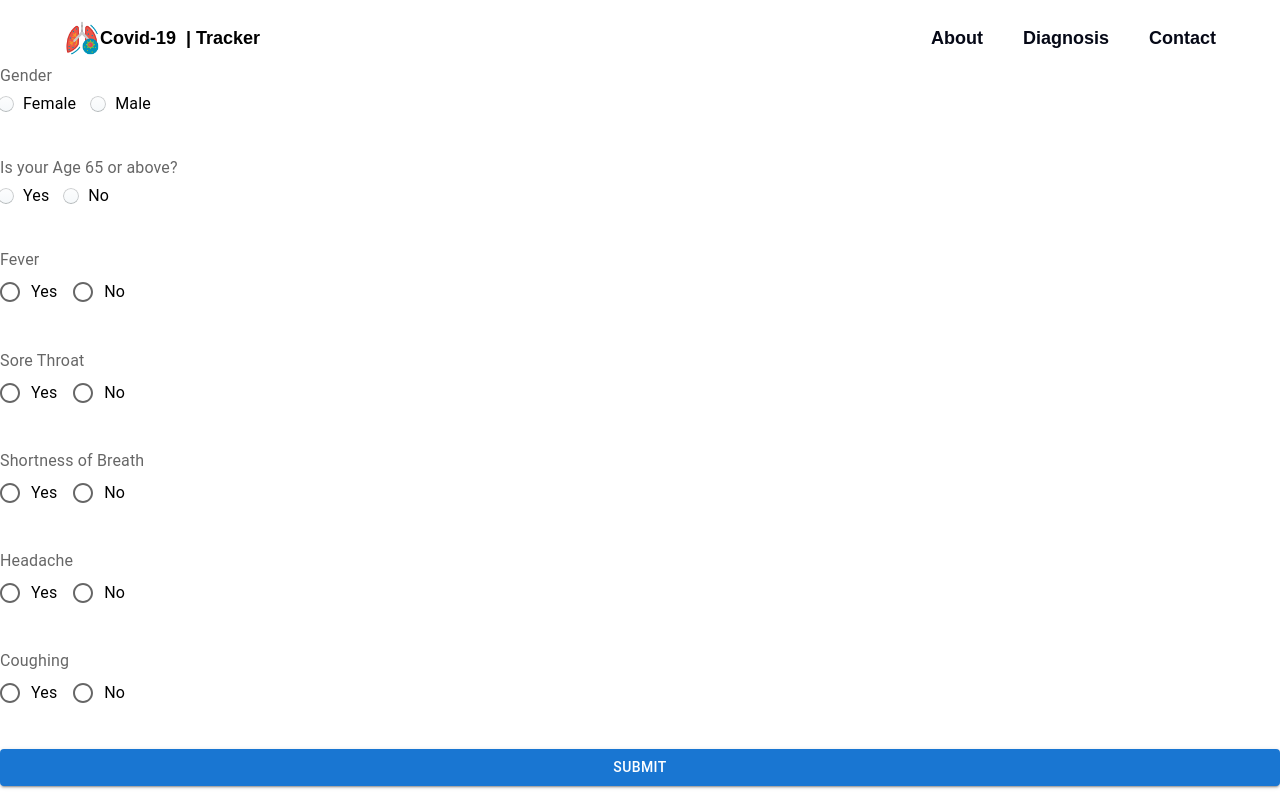
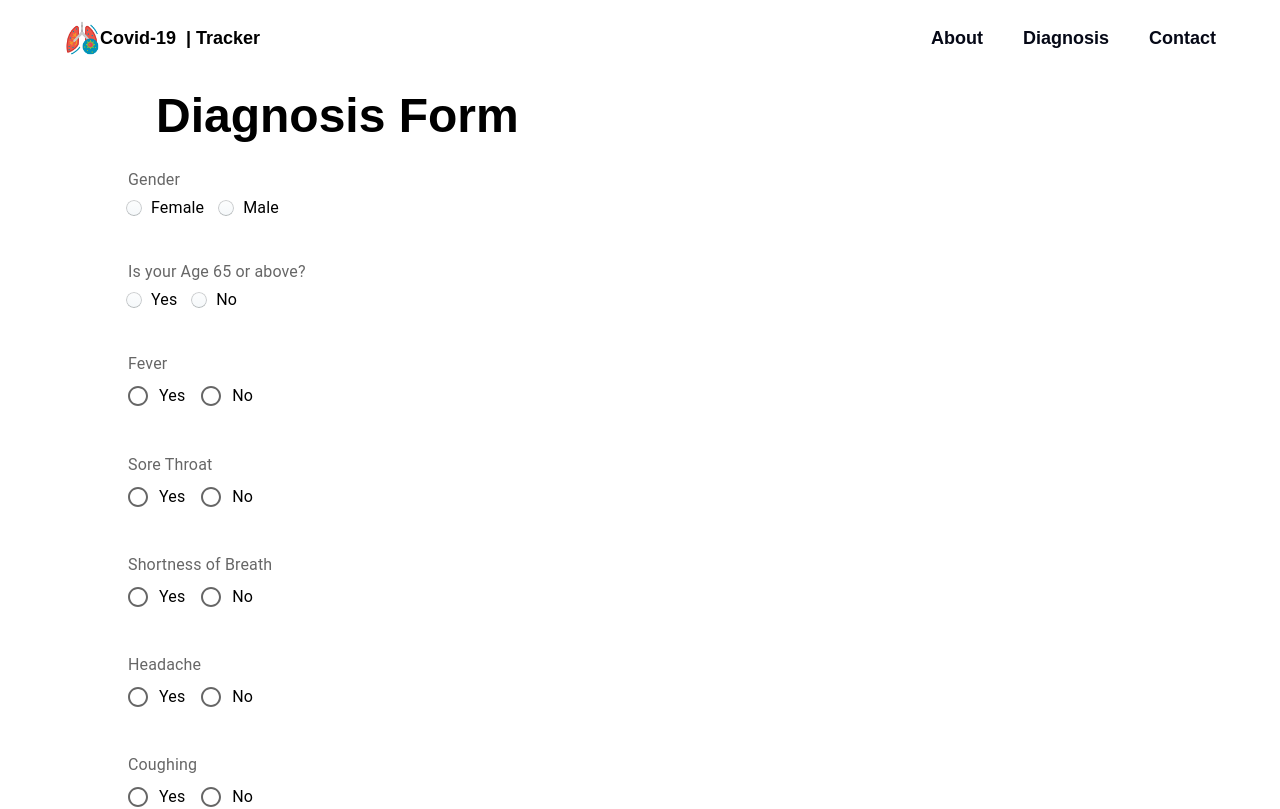
Before and after one commit to johnkim0306/Covid19Tracker, a Next.js app: page /diagnosis in a window 1280 px wide. Shown: the top 809 px of the page. Built offline with nearby package versions, Linux system fonts and the light colour scheme; some icons are missing.

Commit message:
Chagne layout of the diagnosis page

```diff
--- a/app/diagnosis/page.jsx
+++ b/app/diagnosis/page.jsx
@@ -124,8 +124,8 @@ const Diagnosis = () => {
   };
 
   return (
-    <div className="app">
-      <h2 style={{ width: '60%', padding: '20px', color: 'white' }}>Diagnosis Form</h2>
+    <section className="app px-32 mt-16">
+      <h2 style={{ width: '60%', padding: '28px', color: 'black' }} className="font-bold text-5xl px-14">Diagnosis Form</h2>
       <form>
         <FormControl error={error} variant="standard">
           <FormLabel id="demo-customized-radios">Gender</FormLabel>
@@ -231,7 +231,7 @@ const Diagnosis = () => {
           Submit
         </Button>
       </form>
-    </div>
+    </section>
 
   );
 }
--- a/app/layout.js
+++ b/app/layout.js
@@ -3,6 +3,7 @@ import "styles/globals.css";
 // import { Header } from '@/components'
 // import { Header } from '@/components/Header/Header';
 import { Header } from "../components";
+import { Footer } from "../components";
 
 export const metadata = {
   title: "Covid-19 Tracker",
@@ -10,13 +11,18 @@ export const metadata = {
 };
 
 const RootLayout = ({ children }) => (
-  <div className="main">
-    <div className="gradient" />
-    <main className="app">
-      <Header />
-      {children}
-    </main>
-  </div>
+  <html lang='en'>
+    <body>
+        <div className='main'>
+          <div className='gradient' />
+        </div>
+        <main className='app'>
+          <Header />
+          {children}
+          <Footer />
+        </main>
+    </body>
+  </html>
 );
 
 export default RootLayout;
--- a/app/page.js
+++ b/app/page.js
@@ -174,7 +174,7 @@ const Home = () => {
 
         </div>
       </div>
-      <Footer />
+      {/* <Footer /> */}
     </div>
   );
 };
```
